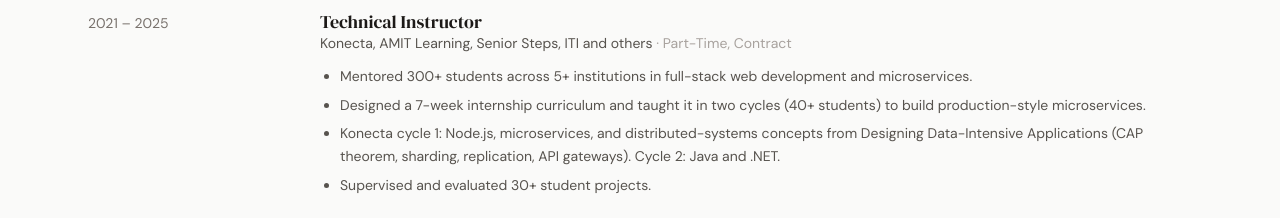
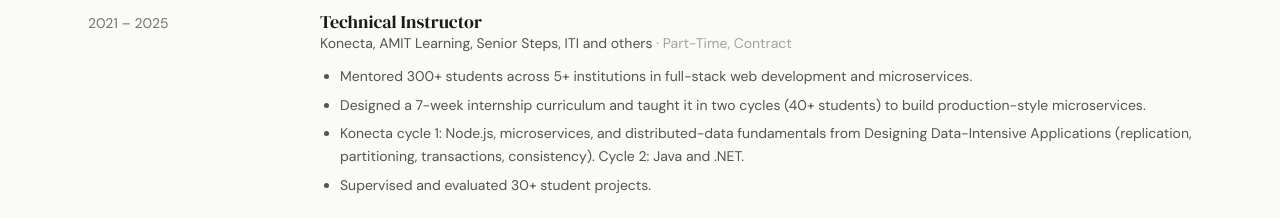
Before and after one commit to deviengeorge/portfolio, an Astro site: page / in a window 1280 px wide. Shown: the part 1360-1578 px from the top of the page. Built offline with nearby package versions, Linux system fonts and the light colour scheme; Astro itself is replaced by a stand-in of ours.

Commit message:
content: align Konecta wording with the book's actual topics
Co-Authored-By: Claude Sonnet 5.5 <noreply@anthropic.com>

```diff
--- a/src/components/Experience.astro
+++ b/src/components/Experience.astro
@@ -20,7 +20,7 @@ const experience = [
     bullets: [
       'Mentored 300+ students across 5+ institutions in full-stack web development and microservices.',
       'Designed a 7-week internship curriculum and taught it in two cycles (40+ students) to build production-style microservices.',
-      'Konecta cycle 1: Node.js, microservices, and distributed-systems concepts from Designing Data-Intensive Applications (CAP theorem, sharding, replication, API gateways). Cycle 2: Java and .NET.',
+      'Konecta cycle 1: Node.js, microservices, and distributed-data fundamentals from Designing Data-Intensive Applications (replication, partitioning, transactions, consistency). Cycle 2: Java and .NET.',
       'Supervised and evaluated 30+ student projects.',
     ],
   },
```
Also changed, not shown: 6 other files.
